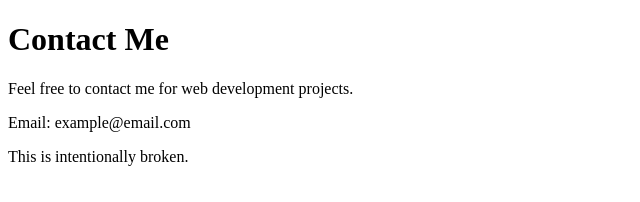
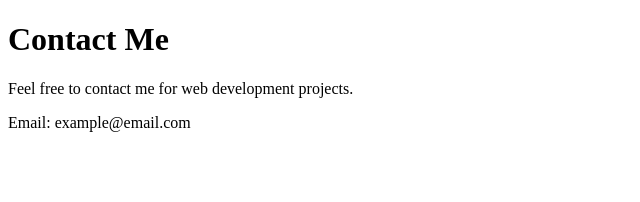
Before and after one commit to vijolouis01/git-practice, a plain HTML site: page contact.html in a window 1280 px wide. Shown: the whole page, without its empty margins (0-640 px from the left). Drawn offline with Linux system fonts and the light colour scheme.

Commit message:
Fix contact.html validation action

```diff
--- a/contact.html
+++ b/contact.html
@@ -11,6 +11,3 @@
     <p>Email: example@email.com</p>
 </body>
 </html>
-
-<div>
-<p>This is intentionally broken.
```
